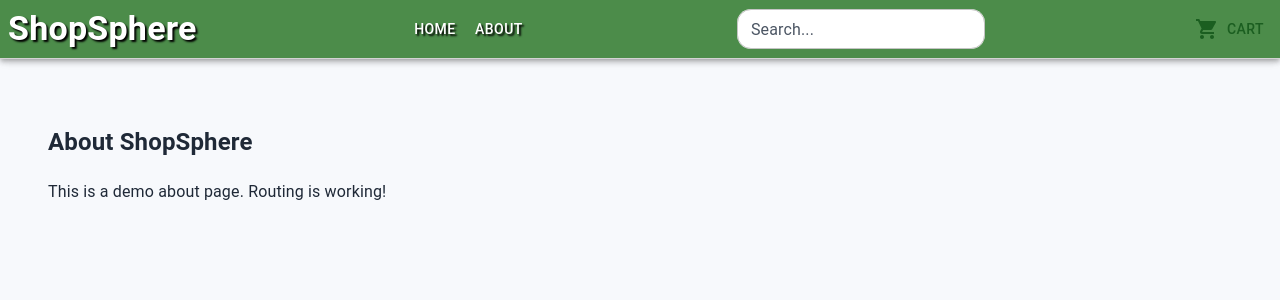
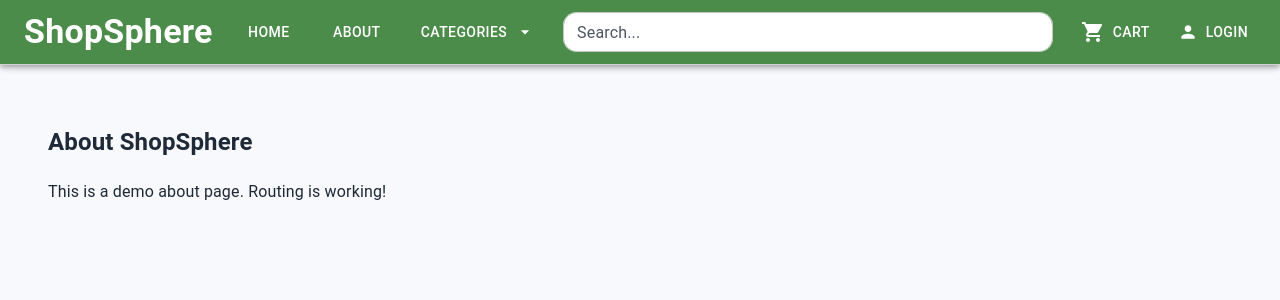
Before and after one commit to devop-mukul/TrainingPracticeCode, a React (Vite) app in the folder ShopSphere/: page /about in a window 1280 px wide. Shown: the top 300 px of the page. Built offline with nearby package versions, Linux system fonts and the light colour scheme; no server answers.

Commit message:
feat: format currency in INR across components; enhance UI in Navbar, Sidebar, Cart, and ProductDetails

```diff
--- a/ShopSphere/src/components/Card.jsx
+++ b/ShopSphere/src/components/Card.jsx
@@ -14,6 +14,8 @@ import AddIcon from '@mui/icons-material/Add';
 import { useContext } from 'react'
 import { CartContext } from '../context/CartContext'
 import { useNavigate } from 'react-router-dom'
+
+const inrFormat = new Intl.NumberFormat('en-IN');
 
 export default function ProductCard({ productId, image, title, description, price, rating }) {
     const { cartItem, handleIncrease, handleDecrease } = useContext(CartContext)
@@ -42,7 +44,7 @@ export default function ProductCard({ productId, image, title, description, pric
                 justifyContent: 'center',
                 bgcolor: 'background.paper',
                 transition: 'transform 0.2s ease, box-shadow 0.2s ease, background-color 0.2s ease-in',
-                boxShadow: 1,
+                boxShadow: 2,
                 cursor: 'pointer',
                 '&:hover': {
                     transform: 'scale(1.05)',
@@ -56,6 +58,7 @@ export default function ProductCard({ productId, image, title, description, pric
                 sx={{ objectFit: 'contain' }}
                 component="img"
                 height="200"
+                width="200"
                 image={image}
                 alt={title}
             />
@@ -64,7 +67,7 @@ export default function ProductCard({ productId, image, title, description, pric
                     {title}
                 </Typography>
                 <Typography variant='subtitle' sx={{ display: 'flex', fontWeight: 'bold', py: 0.5 }}>
-                    ₹{price * 90}
+                    ₹{inrFormat.format(price * 90)}
                 </Typography>
                 <Rating
                     sx={{ display: 'flex', justifyContent: 'left', py: 0.2 }}
--- a/ShopSphere/src/components/Navbar.jsx
+++ b/ShopSphere/src/components/Navbar.jsx
@@ -15,6 +15,9 @@ import { CartContext } from '../context/CartContext'
 import {Link} from 'react-router-dom'
 
 import { styled } from '@mui/material/styles';
+
+import PersonIcon from '@mui/icons-material/Person';
+import ArrowDropDownIcon from '@mui/icons-material/ArrowDropDown';
 
 export default function Navbar() {
     const { searchTerm, setSearchTerm } = useContext(ProductContext)
@@ -34,37 +37,67 @@ export default function Navbar() {
             position:'fixed',
             top:0, left:0, right: 0,
             zIndex: 1300,
-            display: 'flex',
-            flexDirection: 'row',
-            justifyContent: 'space-between',
-            alignItems: 'center',
-            p: 1,
             borderBottom: '1px solid lightgray',
-            mb: 0,
             backgroundColor: 'primary.light',
         }}>
-            <Typography variant="h4" sx={{color:'white', fontWeight:'bold', textShadow:'2px 2px 2px black'}}>ShopSphere</Typography>
-            <Stack direction='row'>
+            <Toolbar
+                sx={{
+                    display:'flex',
+                    justifyContent:'space-between',
+                    alignItems:'center',
+                    gap: 3
+                }}
+            >
+                <Box
+                >
+                    <Stack direction='row' spacing={1}
+                        sx={{
+                            display:'flex',
+                            alignItems:'center',
+                            gap:2
+                        }}
+                        >
+                            <Typography variant="h4" sx={{color:'white', fontWeight:'bold'}}>ShopSphere</Typography>
                             <Button
                                 component={Link}
                                 to='/'
                                 variant="text"
-                    sx={{color:'primary.contrastText', textShadow:'2px 2px 2px black'}}>Home</Button>
+                                sx={{color:'primary.contrastText'}}>Home</Button>
                             <Button
                                 component={Link}
                                 to='/about'
                                 variant="text"
-                    sx={{color:'primary.contrastText', textShadow:'2px 2px 2px black'}}>About</Button>
+                                sx={{color:'primary.contrastText'}}>About</Button>
+                            <Button
+                                variant="text"
+                                sx={{color:'primary.contrastText'}}
+                                endIcon={<ArrowDropDownIcon />}>Categories</Button>
                     </Stack>
+                </Box>
+                <Box
+                    sx={{display:'flex',
+                        flexGrow:1,
+                        justifyContent:'center'
+                    }}
+                >
                     <TextField
                         id="searchProducts"
                         label="Search..."
                         variant="outlined"
                         size="small"
                         value={searchTerm}
-                sx={{backgroundColor:'white', borderRadius:1}}
+                        sx={{
+                            backgroundColor:'white',
+                            borderRadius: 1,
+                            maxWidth:'500px',
+                            width:'100%'
+                        }}
                         onChange={(e) => {setSearchTerm(e.target.value)}}/>
+                </Box>
+                <Box>
+                    <Stack direction='row' spacing={2} alignItems="center">
                         <Button
+                            sx={{color:'white'}}
                             component={Link}
                             to='/cart'
                             variant="text"
@@ -78,6 +111,12 @@ export default function Navbar() {
                                 </CartBadge>
                             }
                         >Cart</Button>
+                        <Button startIcon={<PersonIcon />} sx={{color:'white'}}>
+                            Login
+                        </Button>
+                    </Stack>
+                </Box>
+            </Toolbar>
         </AppBar>
     );
 }
--- a/ShopSphere/src/components/Sidebar.jsx
+++ b/ShopSphere/src/components/Sidebar.jsx
@@ -1,6 +1,8 @@
 import { Typography, Box, Checkbox, FormGroup, FormControlLabel, Slider, Stack, Rating } from '@mui/material'
 import React, { useContext, useState } from 'react'
 import { ProductContext } from '../context/ProductContext'
+
+const inrFormat = new Intl.NumberFormat('en-IN');
 
 export default function Sidebar() {
     // const [selectedRating, setSelectedRating] = useState(0)
@@ -26,7 +28,7 @@ export default function Sidebar() {
     }
 
     function priceText(price) {
-        return `${price}$`
+        return `₹${inrFormat.format(price * 90)}`;
     }
 
     return(
@@ -44,9 +46,9 @@ export default function Sidebar() {
             </FormGroup>
             <Typography variant="subtitle1" sx={{ fontWeight:'bold' }}>Price</Typography>
             <Stack spacing={2} direction='row' sx={{ width:'150px', fontWeight:'bold' }}>
-                <Typography>{selectedPriceRange[0]}$</Typography>
+                <Typography>{priceText(selectedPriceRange[0])}</Typography>
                 <Typography>-</Typography>
-                <Typography>{selectedPriceRange[1]}$</Typography>
+                <Typography>{priceText(selectedPriceRange[1])}</Typography>
             </Stack>
             <Slider sx={{ width:'150px' }}
                 getAriaLabel={() => 'Price Range'}
@@ -57,7 +59,8 @@ export default function Sidebar() {
                 min={0}
                 max={1000}
                 onChange={handlePrice}
-                />
+                valueLabelFormat={priceText}
+            />
 
             <Typography variant="subtitle1" sx={{fontWeight:'bold'}}>Ratings</Typography>
             <Rating
--- a/ShopSphere/src/pages/ProductDetails.jsx
+++ b/ShopSphere/src/pages/ProductDetails.jsx
@@ -7,12 +7,16 @@ import RemoveIcon from '@mui/icons-material/Remove';
 import Navbar from '../components/Navbar';
 import { CartContext } from '../context/CartContext';
 
+const inrFormat = new Intl.NumberFormat('en-IN');
+
 export default function ProductDetails() {
   const { id } = useParams();
   const { products } = useContext(ProductContext);
   const { cartItem, handleIncrease, handleDecrease } = useContext(CartContext);
+
   const product = products.find((p) => String(p.id) === String(id));
   const cartProduct = cartItem.find((item) => String(item.id) === String(id));
+  // console.log("product", product, "cartproduct", cartProduct);
 
   if (!product) {
     return (
@@ -27,7 +31,7 @@ export default function ProductDetails() {
   return (
     <>
       <Navbar />
-      <Box sx={{ display: 'flex', justifyContent: 'center', alignItems: 'center', minHeight: '80vh', p: 4 }}>
+      <Box sx={{ display: 'flex', justifyContent: 'center', alignItems: 'center', minHeight: '80vh', p: 5 }}>
         <Card sx={{ maxWidth: 700, width: '100%', display: 'flex', flexDirection: { xs: 'column', md: 'row' }, p: 2 }}>
           <CardMedia
             component="img"
@@ -38,8 +42,8 @@ export default function ProductDetails() {
           <CardContent sx={{ flex: 1 }}>
             <Typography variant="h5" sx={{ fontWeight: 'bold', mb: 2 }}>{product.title}</Typography>
             <Typography variant="subtitle1" color="text.secondary" sx={{ mb: 1 }}>{product.category}</Typography>
-            <Rating value={product.rating?.rate || 0} readOnly precision={0.1} sx={{ mb: 1 }} />
-            <Typography variant="h6" color="primary" sx={{ mb: 2 }}>₹{Math.round(product.price * 90)}</Typography>
+            <Rating value={product.rating?.rate || 0} readOnly precision={0.5} sx={{ mb: 1 }} />
+            <Typography variant="h6" color="primary" sx={{ mb: 2 }}>₹{inrFormat.format(Math.round(product.price * 90))}</Typography>
             <Typography variant="body1" sx={{ mb: 2 }}>{product.description}</Typography>
             <Stack direction="row" spacing={2} alignItems="center">
               {!cartProduct ? (
```
Also changed, not shown: ShopSphere/src/pages/Cart.jsx (+14 -11 lines). Lines whose indentation alone changed are shown as unchanged.
